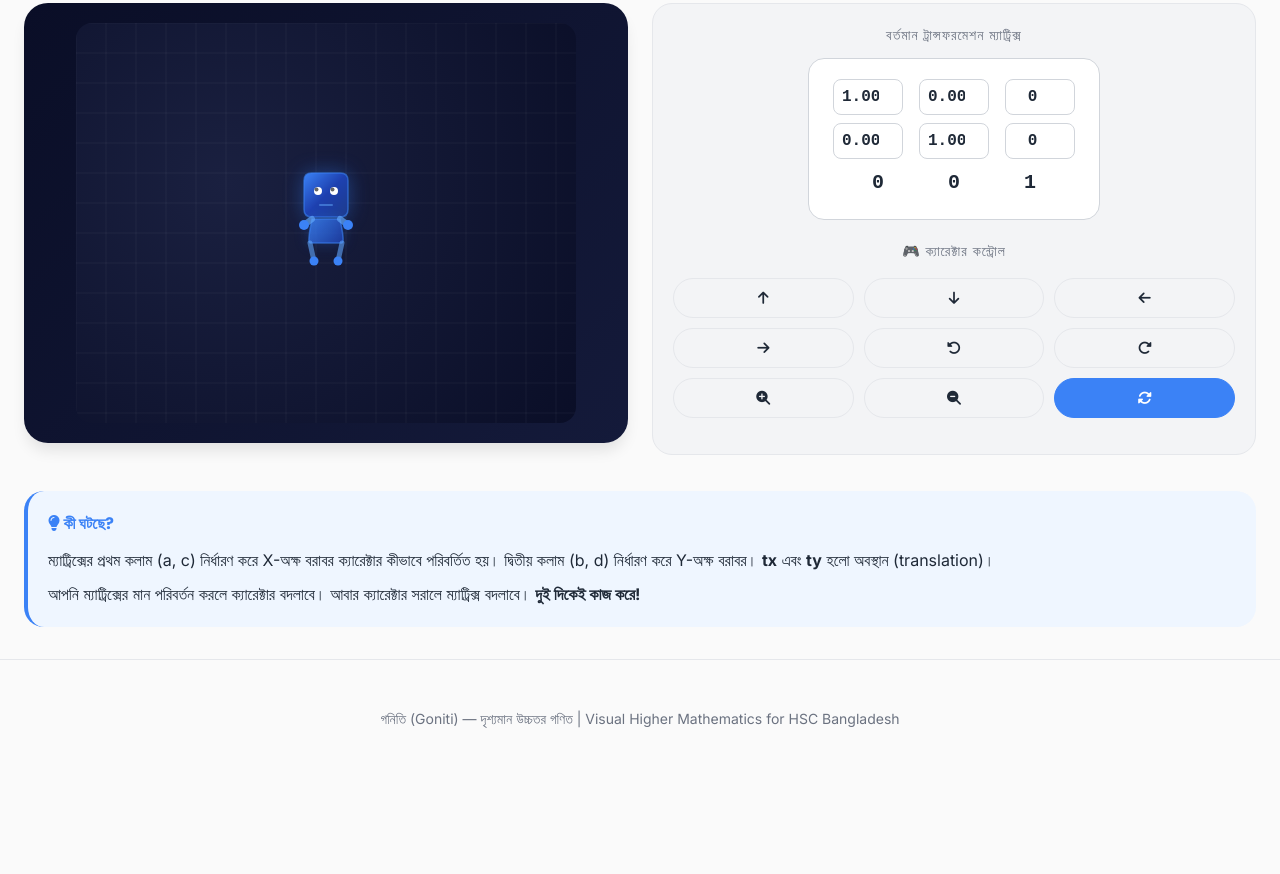
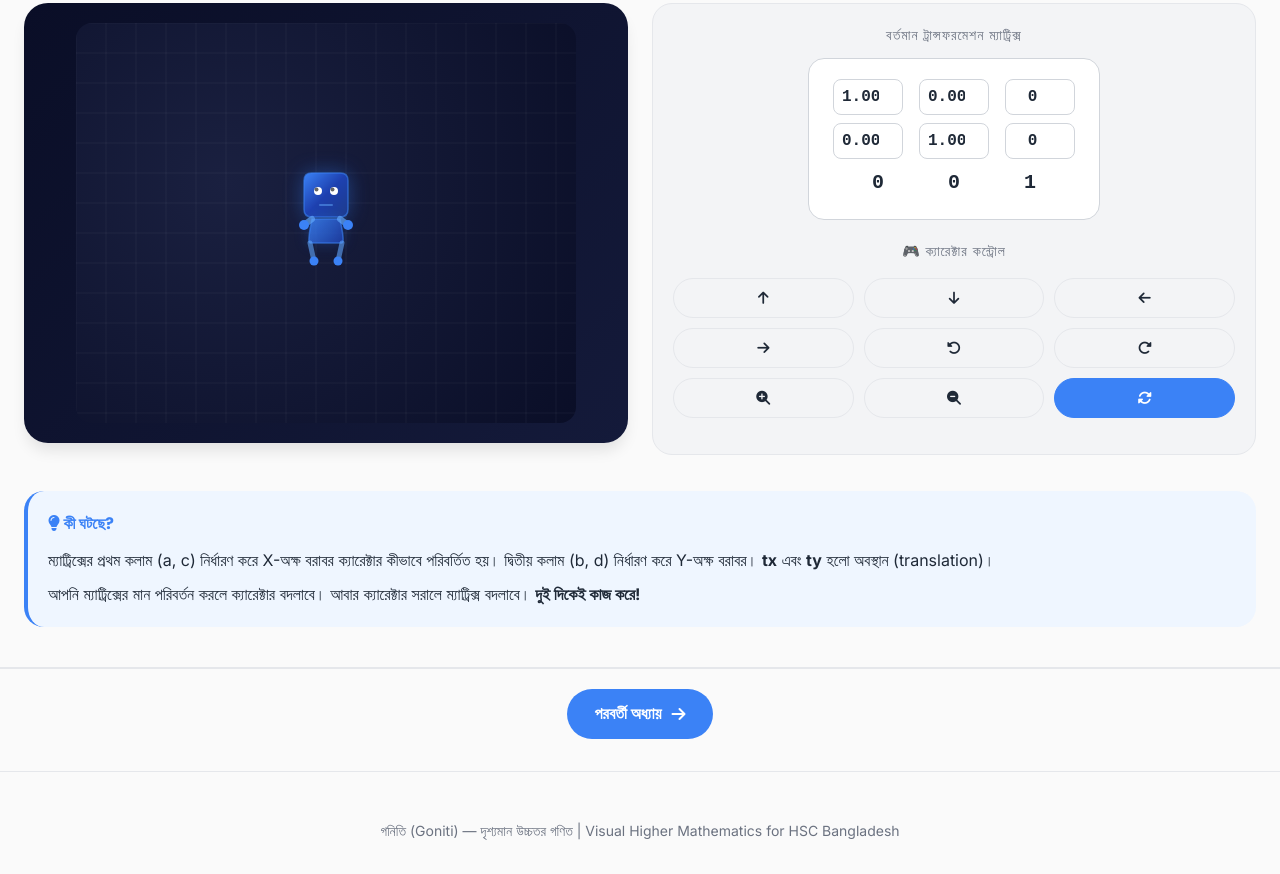
Before and after one commit to killmonger161/goniti, a plain HTML site: page pages/1st-paper/01-matrices/01-intro.html in a window 1280 px wide. Shown: the part 399-1273 px from the top of the page. Before the commit the page ends 1162 px from the top, so only its background shows below. Drawn offline with Linux system fonts and the light colour scheme.

Commit message:
reference button added

```diff
--- a/pages/1st-paper/01-matrices/01-intro.html
+++ b/pages/1st-paper/01-matrices/01-intro.html
@@ -519,6 +519,13 @@
             </div>
         </div>
     </div>
+<!-- Chapter Navigation - Centered -->
+<div style="text-align: center; margin: 40px 0 20px; padding-top: 20px; border-top: 2px solid var(--border-light);">
+    <a href="02-types.html" style="display: inline-flex; align-items: center; gap: 10px; background-color: var(--accent-blue); color: white; padding: 12px 28px; border-radius: 40px; text-decoration: none; font-weight: 600; transition: var(--transition);">
+        <span>পরবর্তী অধ্যায়</span>
+        <i class="fas fa-arrow-right"></i>
+    </a>
+</div>
 </main>
 
 <footer class="footer">
```
